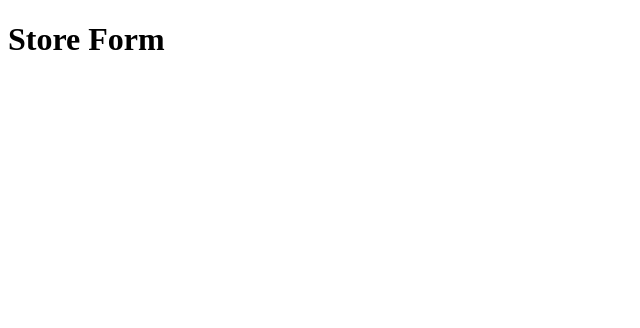
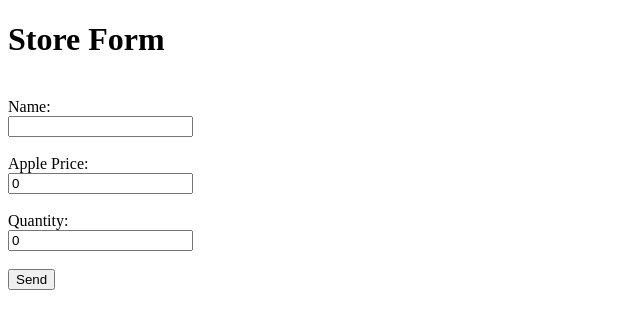
Before and after one commit to WalterVe/clase02222019, a plain HTML site: page StoreWebApp/web/storeForm.html in a window 1280 px wide. Shown: the whole page, without its empty margins (0-640 px from the left). Drawn offline with Linux system fonts and the light colour scheme.

Commit message:
branch-frontend-01

```diff
--- /dev/null
+++ b/StoreWebApp/web/META-INF/context.xml
@@ -0,0 +1,2 @@
+<?xml version="1.0" encoding="UTF-8"?>
+<Context path="/FrontEndApp"/>
--- /dev/null
+++ b/StoreWebApp/web/Scripts/myscript.js
@@ -0,0 +1,5 @@
+/*
+ * To change this license header, choose License Headers in Project Properties.
+ * To change this template file, choose Tools | Templates
+ * and open the template in the editor.
+ */
--- a/StoreWebApp/web/storeForm.html
+++ b/StoreWebApp/web/storeForm.html
@@ -8,5 +8,25 @@
     </head>
     <body>
         <h1> Store Form</h1>
+        <br>
+        <form id="storeForm" name="storeForm" action="" method="get">
+            <label>Name: </label>
+            <br>
+            <input type="text" id="name" name="name"/>
+            <br><br>
+
+            <label>Apple Price: </label>
+            <br>
+            <input type="number" id="price" name="price" value="0"/>
+            <br><br>
+
+            <label>Quantity: </label>
+            <br>
+            <input type="number" id="quantity" name="quantity" value="0"/>
+            <br><br>
+
+            <input type="submit" id="mysubmit" name="mysubmit" value="Send"/>
+        </form>
+
     </body>
 </html>
```
Also changed, not shown: StoreWebApp/web/Style/mystyle.css (added, +9 -0 lines), StoreWebApp/web/index.html (+2 -0 lines).
